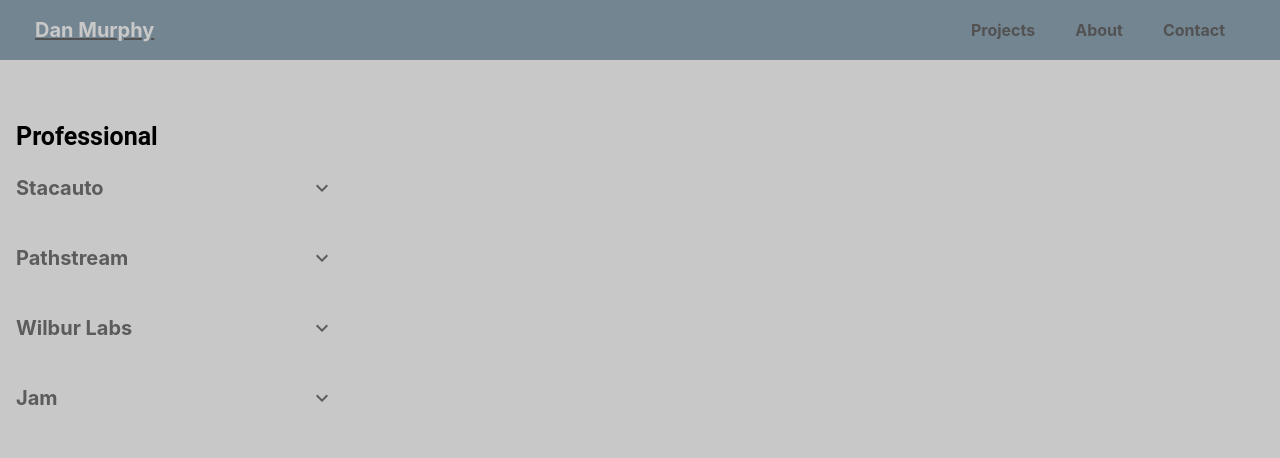
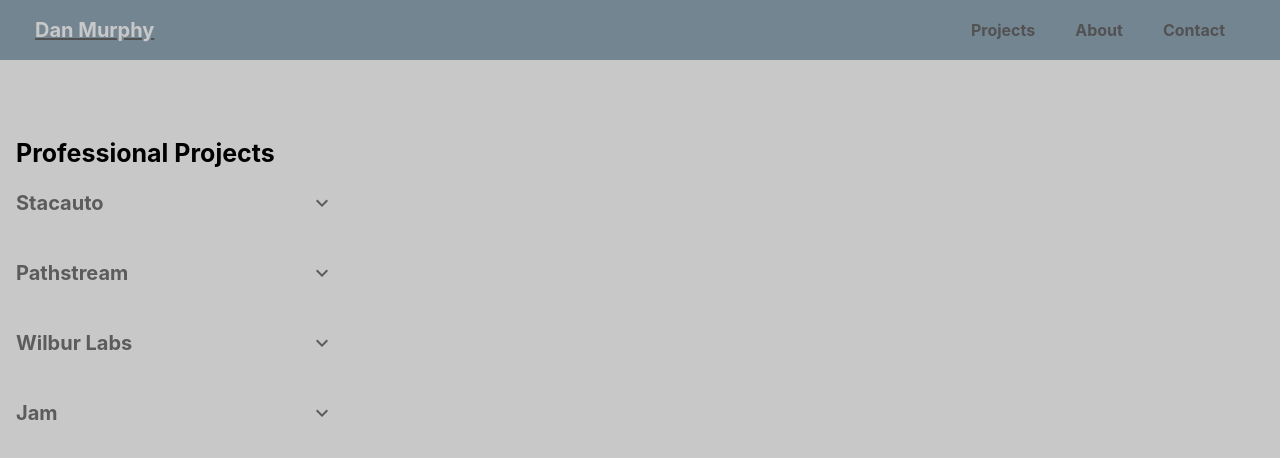
Before and after one commit to danmurphy1217/website, a React (Create React App) app: page /projects in a window 1280 px wide. Shown: the top 458 px of the page. Built offline with nearby package versions, Linux system fonts and the light colour scheme.

Commit message:
clean up sidebar, style header

```diff
--- a/src/components/extras/buildProjectSidebar.js
+++ b/src/components/extras/buildProjectSidebar.js
@@ -29,10 +29,11 @@
     fontSize: "16px",
   },
   header: {
+    paddingLeft: theme.spacing(2),
     color: "black",
     fontWeight: "bold",
     fontSize: "25px",
-    paddingTop: "15%",
+    paddingTop: "20%",
   },
 }));
 
@@ -162,7 +163,7 @@
             problemsSolved.push(<li>{p}</li>);
           });
           return projectNameToDisplay.push(
-            <Jumbotron style={{ backgroundColor: "#C8C8C8" }}>
+            <Jumbotron style={{ backgroundColor: "#C8C8C8", maxWidth: "65%" }}>
               <h1>{project.label}</h1>
               <p>{project.meta.description}</p>
               <p>
@@ -209,11 +210,8 @@
 
   return (
     <div style={{ display: "flex" }}>
-      <List
-        subheader={
-          <ListSubheader className={classes.header}>Professional</ListSubheader>
-        }
-      >
+      <List>
+        <h1 className={classes.header}>Professional Projects</h1>
         <Collapse in={open} timeout="auto" unmountOnExit>
           <List component="div" disablePadding></List>
         </Collapse>
```
Also changed, not shown: src/components/Header.js (+8 -4 lines).
